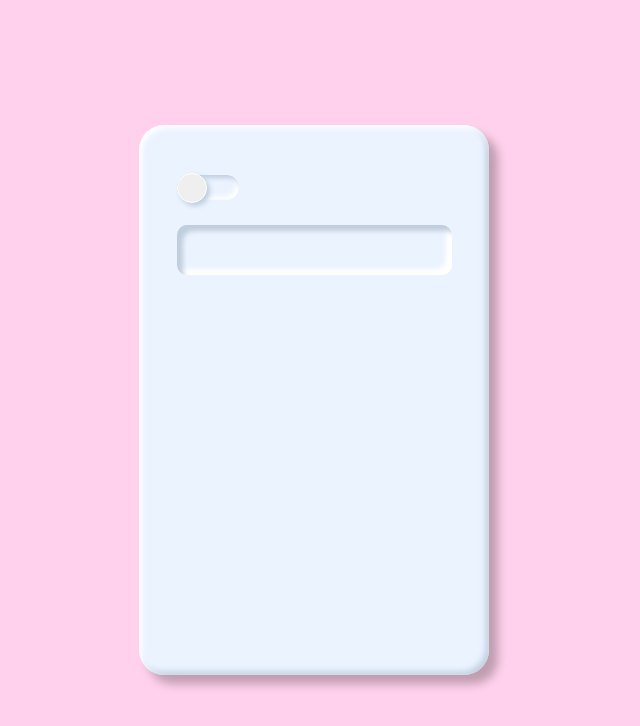
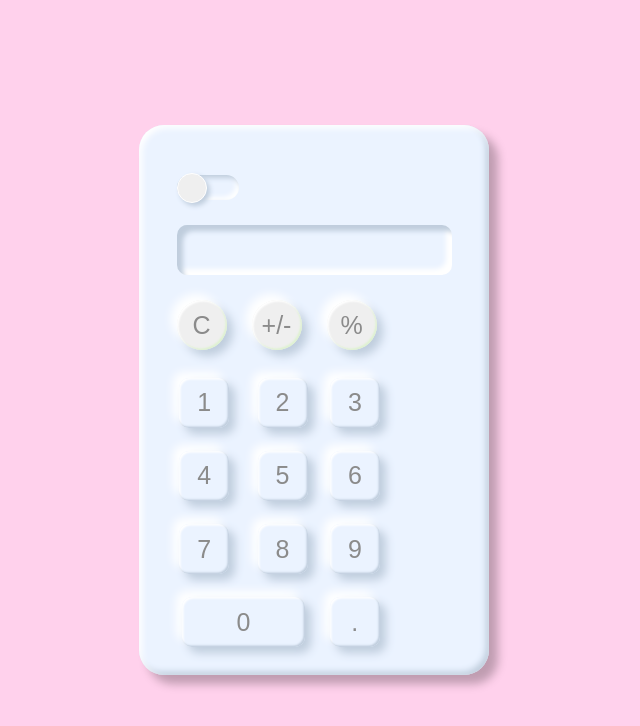
Before and after one commit to Marcolux/react_calculator, a React (Create React App) app: page / in a window 1280 px wide. Shown: the top 726 px of the page, without its empty margins (326-966 px from the left). Built offline with nearby package versions, Linux system fonts and the light colour scheme.

Commit message:
final grid

```diff
--- a/src/App.css
+++ b/src/App.css
@@ -8,6 +8,7 @@
   background: #FFD1EC;
   width: 100vw;
   height: 100vh;
+  --color1:#8B8B8B;
 
 
 }
@@ -53,3 +54,51 @@ background: #EBF3FF;
 box-shadow: inset 6px 6px 5px #BFCDDD, inset -6px -6px 5px #FFFFFF;
 border-radius: 10px;
 }
+.SpecialControlsContainer{
+  width:200px;
+  height: 50px;
+  display: flex;
+  justify-content: space-between;
+  margin-left: 37.5px;
+  margin-top: 25px;
+}
+.SpecialControls{
+  height: 50px;
+  width: 50px;
+  border: white;
+  color: var(--color1);
+  font-size: 25px;
+  border-radius: 25px;
+  box-shadow: -6px -6px 10px 0px #FFFFFF,6px 6px 10px 0px #BFCDDD,1.5px 1.5px 2px 0px #FFFFFF inset,-1.5px -1.5px 2px 0px #DEF2D0 inset;
+}
+
+.NumerGrid{
+  width: 225px;
+  height: 295px;
+  margin-left: 25px;
+  margin-top: 15px;
+  /* border: 1px solid black; */
+
+}
+.NumberButton{
+background: #EBF3FF;
+box-shadow: 6px 6px 10px #BFCDDD, -6px -6px 10px #FFFFFF, inset -1.5px -1.5px 2px #BFCDDD, inset 1.5px 1.5px 2px #FFFFFF;
+border-radius: 10px;
+height: 50px;
+width: 50px;
+border-radius: 10px;
+border: 0ch;
+color: var(--color1);
+font-size: 25px;
+}
+
+.NumberButton0{
+  height: 50px;
+  width: 123.5px;
+  border-radius: 10px;
+  background: #EBF3FF;
+  box-shadow: 6px 6px 10px #BFCDDD, -6px -6px 10px #FFFFFF, inset -1.5px -1.5px 2px #BFCDDD, inset 1.5px 1.5px 2px #FFFFFF;
+  border: 0ch;
+  color: var(--color1);
+  font-size: 25px;
+}
--- a/src/components/Calculator.js
+++ b/src/components/Calculator.js
@@ -1,4 +1,6 @@
+import NumberGrid from "./NumberGrid"
 import Screen from "./Screen"
+import SpecialControls from "./SpecialControls"
 import Switch from "./Switch"
 
 const Calculator = () => {
@@ -7,6 +9,8 @@ const Calculator = () => {
        <div className="Calculator">
            <Switch></Switch>
            <Screen></Screen>
+           <SpecialControls></SpecialControls>
+           <NumberGrid></NumberGrid>
 
        </div>
 
--- /dev/null
+++ b/src/components/NumberGrid.js
@@ -0,0 +1,28 @@
+import SingleRowNumbers from "./SingleRowNumbers"
+
+const NumberGrid=()=>{
+
+    let numbers = {
+        a:[1,2,3],
+        b:[4,5,6],
+        c:[7,8,9]
+    }
+    let bottomNumb = [0,"."]
+    return(
+    <table className="NumerGrid">
+        {
+            Object.values(numbers).map((numb,k)=>{
+                return(
+                <SingleRowNumbers key={k} numb={numb}></SingleRowNumbers>
+                )
+            })
+        }
+        <tr>
+            <th colSpan={2}><button className="NumberButton0">0</button></th>
+            <th><button  className="NumberButton">.</button></th>
+        </tr>
+    </table>
+    )
+}
+
+export default NumberGrid
--- /dev/null
+++ b/src/components/SingleRowNumbers.js
@@ -0,0 +1,17 @@
+const SingleRowNumbers = (props)=>{
+
+    return(
+        <tr>
+        {
+            props.numb.map((number,i)=>{
+                return(
+                    <th key={i}><button className=" NumberButton" >{number}</button></th>
+                )
+            })
+        }
+
+        </tr>
+    )
+}
+
+export default SingleRowNumbers
--- /dev/null
+++ b/src/components/SpecialControls.js
@@ -0,0 +1,13 @@
+const SpecialControls = ()=>{
+return (
+    <div className="SpecialControlsContainer">
+        <button className="SpecialControls">C</button>
+        <button className="SpecialControls">+/-</button>
+        <button className="SpecialControls">%</button>
+    </div>
+
+)
+
+}
+
+export default SpecialControls
```
